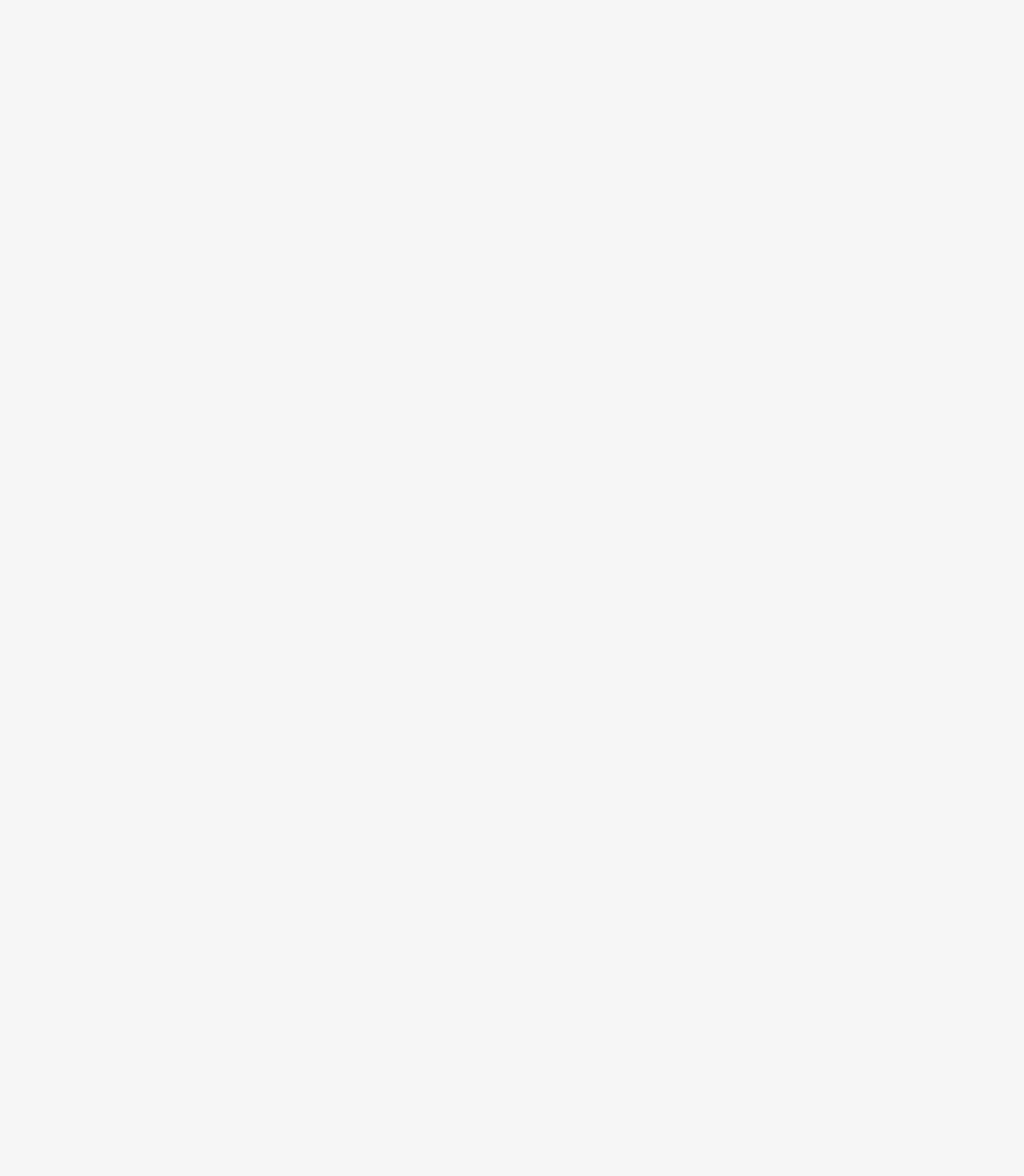
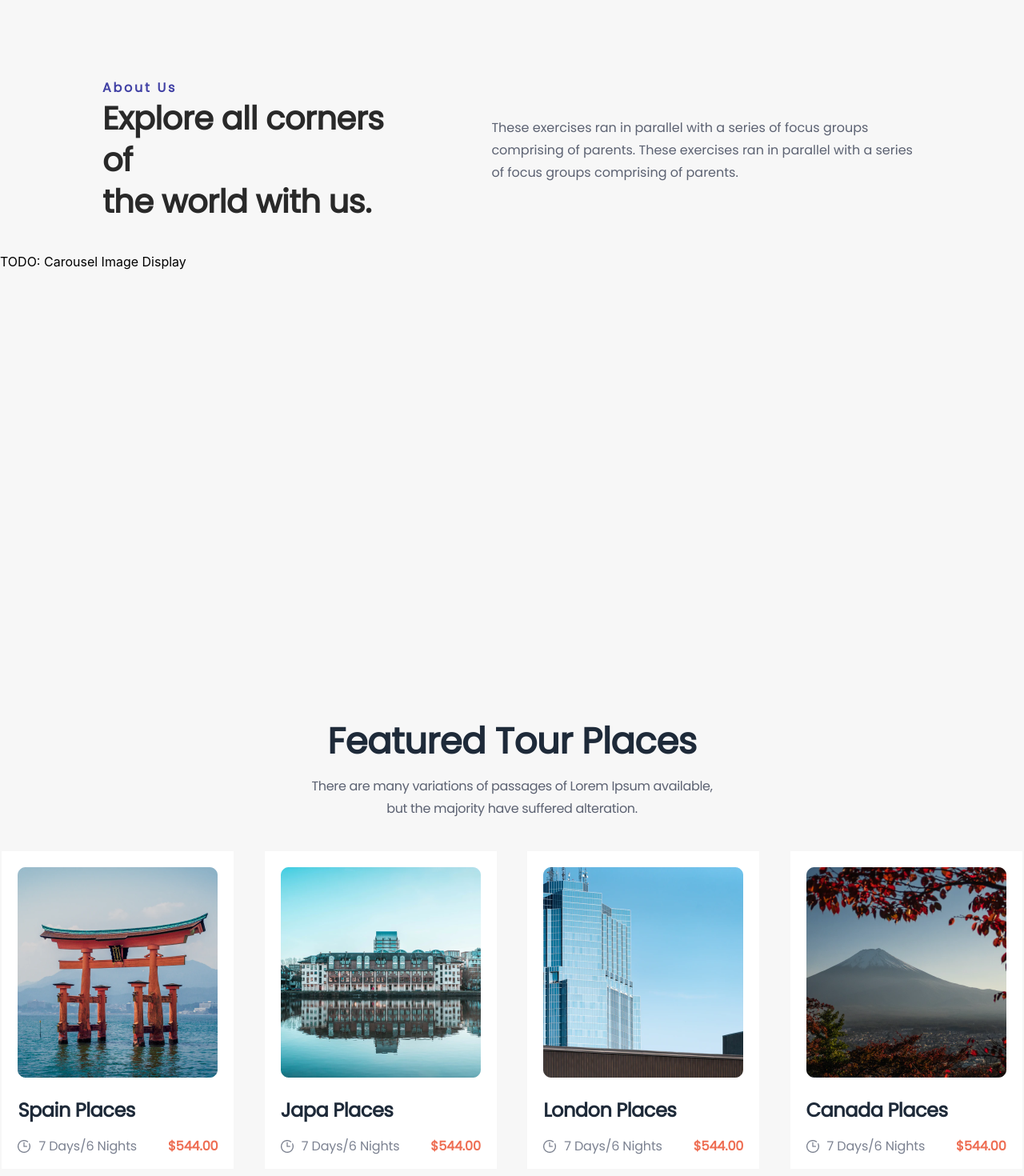
Before and after one commit to hariharan2017/dream-travel-agency, a React (Create React App) app: page / in a window 1280 px wide. Shown: the part 1540-3010 px from the top of the page at 80% size. Before the commit the page ends 1600 px from the top, so only its background shows below. Built offline with nearby package versions, Linux system fonts and the light colour scheme.

Commit message:
Completed Section 4

```diff
--- a/src/components/Home/Home.jsx
+++ b/src/components/Home/Home.jsx
@@ -2,10 +2,17 @@
 import IconCard from "../IconCard";
 
 import Logo from "../../assests/page1/Logo.png";
+
 import page2logo1 from "../../assests/page2/distance.png";
 import page2logo2 from "../../assests/page2/travel.png";
 import page2logo3 from "../../assests/page2/walk.png";
 
+import location1 from "../../assests/page4/location1.png";
+import location2 from "../../assests/page4/location2.png";
+import location3 from "../../assests/page4/location3.png";
+import location4 from "../../assests/page4/location4.png";
+import clockIcon from "../../assests/page4/clock.png";
+import LocationCard from "../LocationCard/LocationCard";
 
 const navItems = [
   {
@@ -41,6 +48,37 @@
     icon: page2logo3,
     title: "Take your Flight",
     desc: "Take your flight on selected date and enjoy"
+  }
+]
+
+const locationItems = [
+  {
+    image: location1,
+    title: "Spain Places",
+    icon: clockIcon,
+    duration: "7 Days/6 Nights",
+    price: "$544.00"
+  },
+  {
+    image: location2,
+    title: "Japa Places",
+    icon: clockIcon,
+    duration: "7 Days/6 Nights",
+    price: "$544.00"
+  },
+  {
+    image: location3,
+    title: "London Places",
+    icon: clockIcon,
+    duration: "7 Days/6 Nights",
+    price: "$544.00"
+  },
+  {
+    image: location4,
+    title: "Canada Places",
+    icon: clockIcon,
+    duration: "7 Days/6 Nights",
+    price: "$544.00"
   }
 ]
 
@@ -85,10 +123,56 @@
     )
   }
 
+  const page3 = () => {
+    return (
+      <div className="section-3-container">
+        <div className="section-3-main-text-container">
+          <div style={{minWidth: "30vw"}}>
+            <div className="section-3-sub-header">About Us</div>
+            <div className="section-3-main-header">Explore all corners of</div>
+            <div className="section-3-main-header">the world with us.</div>
+          </div>
+          <div className="section-3-main-desc">
+            These exercises ran in parallel with a series of focus groups comprising of parents. These exercises ran in parallel with a series of focus groups comprising of parents.
+          </div>
+        </div>
+        <div>
+          TODO: Carousel Image Display
+        </div>
+      </div>
+    )
+  }
+
+  const page4 = () => {
+    return (
+      <div className="section-4-container">
+        <div>
+          <div className="section-4-header">Featured Tour Places</div>
+          <div className="section-4-subtitle" style={{marginTop: "1%"}}>There are many variations of passages of Lorem Ipsum available,</div>
+          <div className="section-4-subtitle" style={{marginBottom: "3%"}}>but the majority have suffered alteration.</div>
+        </div>
+        <div className="location-cards-container">
+          {locationItems.map((locationItem) => {
+            return (
+            <LocationCard
+              title={locationItem.title}
+              image={locationItem.image}
+              icon={locationItem.icon}
+              duration={locationItem.duration}
+              price={locationItem.price}/>
+            )
+          })}
+        </div>
+      </div>
+    )
+  }
+
   return (
     <div>
       {page1()}
       {page2()}
+      {page3()}
+      {page4()}
     </div>
   );
 }
--- a/src/components/Home/Home.scss
+++ b/src/components/Home/Home.scss
@@ -67,6 +67,8 @@
   opacity: 0.88;
 }
 
+///////////////////////////////////////////////////////////
+
 .section-2-container {
   height: 100vh;
   max-height: 100vh;
@@ -110,3 +112,98 @@
     margin: 0 5%;
   }
 }
+
+////////////////////////////////////////////////////
+
+.section-3-container {
+  height: 100vh;
+}
+
+.section-3-main-text-container {
+  display: flex;
+  justify-content: space-evenly;
+  align-items: center;
+  padding: 3% 10%;
+}
+
+.section-3-sub-header {
+  font-family: "Poppins";
+  font-style: normal;
+  font-weight: 600;
+  font-size: 16px;
+  line-height: 24px;
+  /* identical to box height */
+
+  letter-spacing: 0.17em;
+
+  color: #4141a5;
+}
+
+.section-3-main-header {
+  font-family: "Poppins";
+  font-style: normal;
+  font-weight: 700;
+  font-size: 40px;
+  line-height: 52px;
+  /* or 130% */
+
+  letter-spacing: -0.5px;
+
+  color: #292929;
+}
+
+.section-3-main-desc {
+  font-family: "Poppins";
+  font-style: normal;
+  font-weight: 400;
+  font-size: 16px;
+  line-height: 28px;
+  /* or 175% */
+
+  color: #5c6272;
+  margin-left: 10%;
+}
+
+/////////////////////////////////////////////////////////////
+.section-4-container {
+  height: 100vh;
+}
+
+.section-4-header {
+  font-family: "Poppins";
+  font-style: normal;
+  font-weight: 700;
+  font-size: 45px;
+  line-height: 58px;
+  /* identical to box height, or 129% */
+
+  text-align: center;
+  letter-spacing: -0.01em;
+
+  color: #1e2a39;
+  margin: 0 3%;
+  padding-top: 3%;
+}
+
+.section-4-subtitle {
+  font-family: "Poppins";
+  font-style: normal;
+  font-weight: 400;
+  font-size: 16px;
+  line-height: 28px;
+  /* or 175% */
+
+  text-align: center;
+  letter-spacing: -0.02em;
+
+  color: #5c6272;
+}
+
+.location-cards-container {
+  display: flex;
+  justify-content: center;
+
+  & > div {
+    margin: 0 1.5vw;
+  }
+}
--- /dev/null
+++ b/src/components/LocationCard/LocationCard.jsx
@@ -0,0 +1,20 @@
+import "./LocationCard.scss";
+
+const LocationCard = ({image, title, icon, duration, price}) => {
+  return (
+    <div className="location-card-container">
+      <img src={image} />
+      <div className="location-card-title">{title}</div>
+      <div style={{display: "flex", justifyContent: "space-between"}}>
+        <div style={{display: "flex"}}>
+          <img src={icon} />
+          <div className="location-card-duration" style={{marginLeft: "10px"}}>{duration}</div>
+        </div>
+        <div className="location-card-pricing">{price}</div>
+
+      </div>
+    </div>
+  );
+}
+
+export default LocationCard;
--- /dev/null
+++ b/src/components/LocationCard/LocationCard.scss
@@ -0,0 +1,45 @@
+.location-card-container {
+  background-color: white;
+  padding: 20px;
+}
+
+.location-card-title {
+  font-family: "Poppins";
+  font-style: normal;
+  font-weight: 600;
+  font-size: 24px;
+  line-height: 24px;
+  /* identical to box height, or 100% */
+
+  letter-spacing: -0.02em;
+
+  color: #1e2a39;
+  margin: 10% 0;
+}
+
+.location-card-duration {
+  font-family: "Poppins";
+  font-style: normal;
+  font-weight: 500;
+  font-size: 16px;
+  line-height: 16px;
+  /* identical to box height, or 100% */
+
+  letter-spacing: -0.01em;
+
+  color: #7c8291;
+}
+
+.location-card-pricing {
+  font-family: "Poppins";
+  font-style: normal;
+  font-weight: 600;
+  font-size: 16px;
+  line-height: 16px;
+  /* identical to box height, or 100% */
+
+  text-align: right;
+  letter-spacing: -0.01em;
+
+  color: #ee6d52;
+}
--- /dev/null
+++ b/src/components/LocationCard/index.js
@@ -0,0 +1 @@
+export { default } from "./LocationCard";
```
